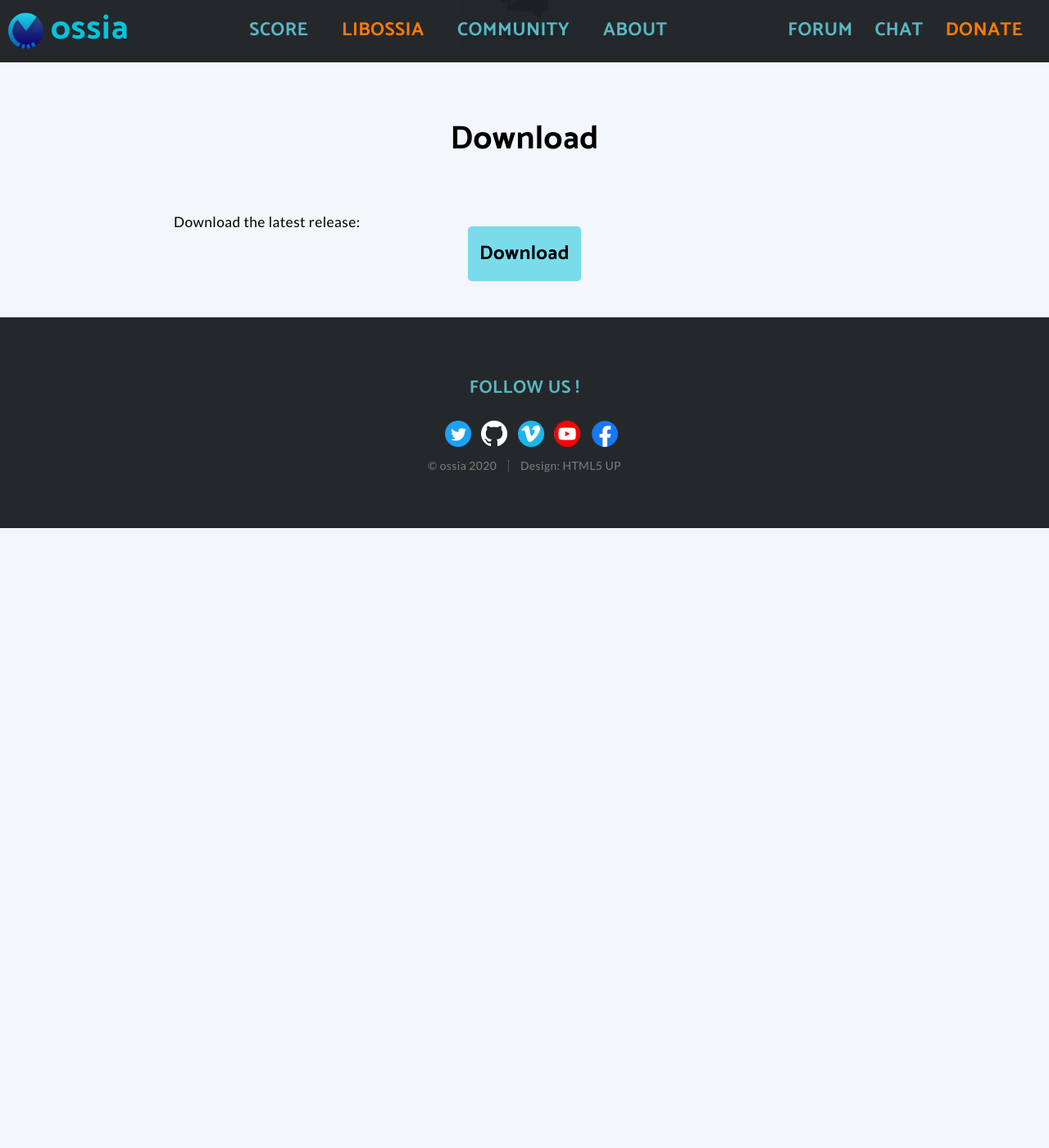
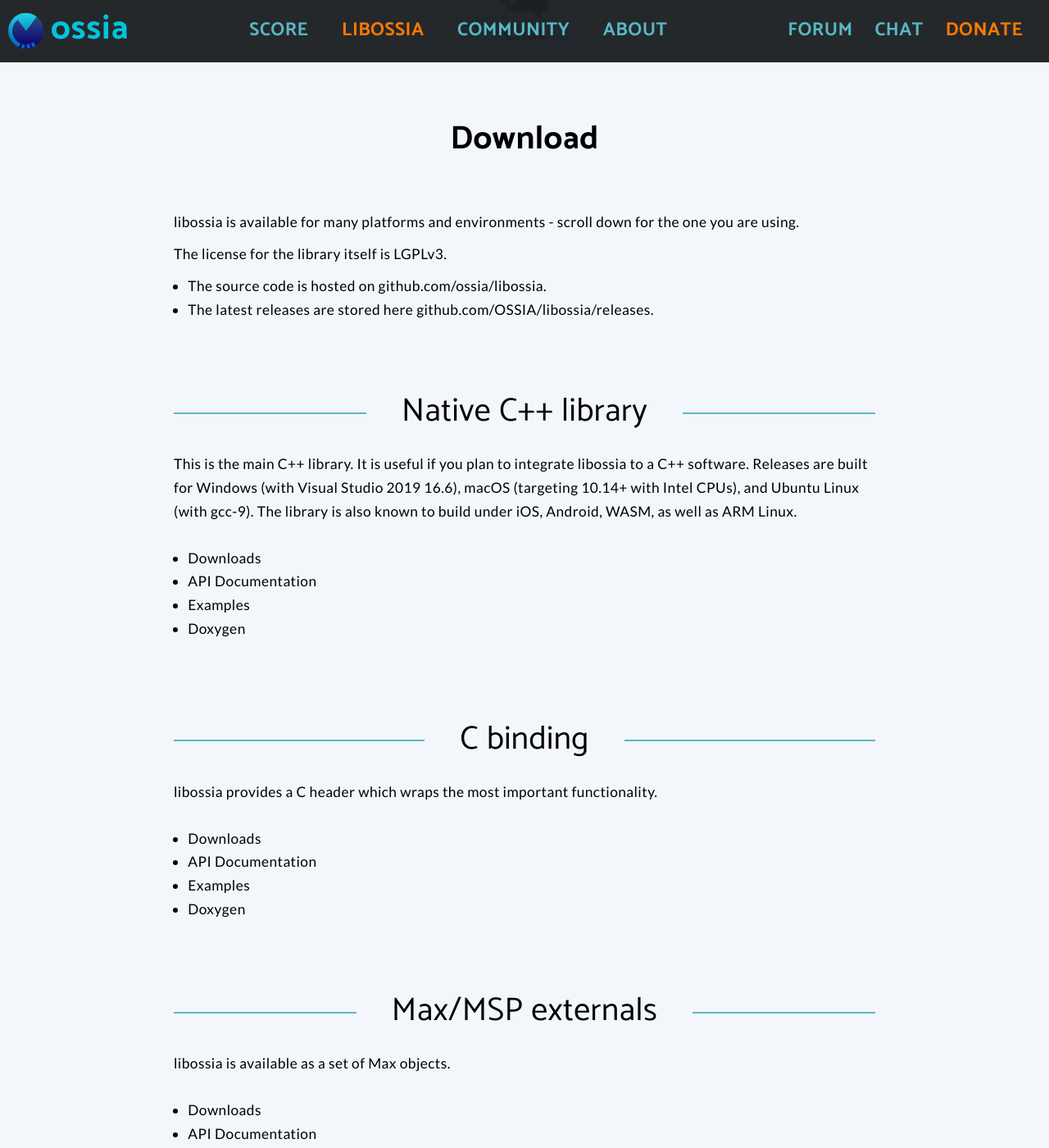
Before and after one commit to thibaudk/ossia.github.io, a Jekyll site: the page built from _pages/download-libossia.markdown, in a window 1280 px wide and 1400 px high, scrolled down 298 px. Shown: the whole window at 82% size. Built offline with Jekyll 4.4.1, drawn with Linux system fonts in a browser that asks for light colours; before the commit the page ends 942 px from its top, so only the background shows below that; some of the changed text lies outside the part shown.

Commit message:
work on libossia dl page

```diff
--- a/_pages/download-libossia.markdown
+++ b/_pages/download-libossia.markdown
@@ -6,8 +6,165 @@
 category: site-libossia
 ---
 
-Download the latest release:
+libossia is available for many platforms and environments - scroll down for the one you are using.
 
-<p align="center">
-<a href="https://github.com/OSSIA/libossia/releases" class="page-button"  target="_blank" >Download</a>
-</p>
+The license for the library itself is LGPLv3.
+
+<ul>
+<li>The source code is hosted on <a href="https://github.com/ossia/libossia">github.com/ossia/libossia</a>.</li>
+<li>The latest releases are stored here <a href="https://github.com/OSSIA/libossia/releases">github.com/OSSIA/libossia/releases</a>.</li>
+</ul>
+
+
+<div>
+  <h2 class="feature-title">Native C++ library</h2>
+  <div class="features-list">
+    This is the main C++ library. It is useful if you plan to integrate libossia to a C++ software.
+    Releases are built for Windows (with Visual Studio 2019 16.6), macOS (targeting 10.14+ with Intel CPUs), and Ubuntu Linux (with gcc-9).
+    The library is also known to build under iOS, Android, WASM, as well as ARM Linux.
+    </div><br/>
+    <div class="features-list">
+    <ul>
+    <li><a href="">Downloads</a></li>
+    <li><a href="">API Documentation</a></li>
+    <li><a href="">Examples</a></li>
+    <li><a href="">Doxygen</a></li>
+    </ul>
+  </div>
+
+  <h2 class="feature-title">C binding</h2>
+  <div class="features-list">
+    libossia provides a C header which wraps the most important functionality.
+  </div><br/>
+  <div>
+    <ul>
+    <li><a href="">Downloads</a></li>
+    <li><a href="">API Documentation</a></li>
+    <li><a href="">Examples</a></li>
+    <li><a href="">Doxygen</a></li>
+    </ul>
+  </div>
+
+<!--
+  <h2 class="feature-title">Unreal Engine integration</h2>
+  <div class="features-list">
+    libossia provides a C header which wraps the most important functionality.
+  </div><br/>
+  <div>
+    <ul>
+    <li><a href="">Downloads</a></li>
+    <li><a href="">API Documentation</a></li>
+    <li><a href="">Examples</a></li>
+    <li><a href="">Doxygen</a></li>
+    </ul>
+  </div>
+-->
+  <h2 class="feature-title">Max/MSP externals</h2>
+  <div class="features-list">
+    libossia is available as a set of Max objects.
+    </div><br/>
+    <div>
+    <ul>
+    <li><a href="">Downloads</a></li>
+    <li><a href="">API Documentation</a></li>
+    <li><a href="">Examples</a></li>
+    </ul>
+  </div>
+
+  <h2 class="feature-title">PureData externals</h2>
+  <div class="features-list">
+    libossia is available as a set of PureData objects. It is also supported for PurrData.
+    </div><br/>
+    <div>
+    <ul>
+    <li><a href="">Downloads</a></li>
+    <li><a href="">API Documentation</a></li>
+    <li><a href="">Examples</a></li>
+    </ul>
+  </div>
+
+  <h2 class="feature-title">C# & Unity3D bindings</h2>
+  <div class="features-list">
+    libossia provides a C# binding. An additional Unity3D GameObject integration layer is available.
+    The library ships as an asset that can be copied into your project.
+    </div><br/>
+    <div>
+    <ul>
+    <li><a href="">Downloads</a></li>
+    <li><a href="">API Documentation</a></li>
+    <li><a href="">Examples</a></li>
+    </ul>
+  </div>
+
+  <h2 class="feature-title">Java, Processing, OpenRNDR bindings</h2>
+  <div class="features-list">
+    libossia provides JVM bindings, which allows it to be used with Processing, etc.
+    </div><br/>
+    <div>
+    <ul>
+    <li><a href="">Downloads</a></li>
+    <li><a href="">API Documentation</a></li>
+    <li><a href="">Examples</a></li>
+    </ul>
+  </div>
+
+  <h2 class="feature-title">OpenFrameworks addon</h2>
+  <div class="features-list">
+    libossia is available as an OpenFrameworks extension.
+    </div><br/>
+    <div>
+    <ul>
+    <li><a href="">Downloads</a></li>
+    <li><a href="">API Documentation</a></li>
+    <li><a href="">Examples</a></li>
+    </ul>
+  </div>
+
+  <h2 class="feature-title">SuperCollider integration</h2>
+  <div class="features-list">
+    libossia is available for SuperCollider.
+    </div><br/>
+    <div>
+    <ul>
+    <li><a href="">Downloads</a></li>
+    <li><a href="">API Documentation</a></li>
+    <li><a href="">Examples</a></li>
+    </ul>
+  </div>
+
+  <h2 class="feature-title">Qt / QML integration</h2>
+  <div class="features-list">
+    libossia integrates with the QML markup language, to easily build performant user interfaces.
+    </div><br/>
+    <div>
+    <ul>
+    <li><a href="">Downloads</a></li>
+    <li><a href="">API Documentation</a></li>
+    <li><a href="">Examples</a></li>
+    </ul>
+  </div>
+
+  <h2 class="feature-title">Python integration</h2>
+  <div class="features-list">
+    libossia is useable from Python.
+    </div><br/>
+    <div>
+    <ul>
+    <li><a href="">Downloads</a></li>
+    <li><a href="">API Documentation</a></li>
+    <li><a href="">Examples</a></li>
+    </ul>
+  </div>
+
+  <h2 class="feature-title">Faust architecture</h2>
+  <div class="features-list">
+    libossia provides a Faust architecture file.
+    </div><br/>
+    <div>
+    <ul>
+    <li><a href="">Downloads</a></li>
+    <li><a href="">API Documentation</a></li>
+    <li><a href="">Examples</a></li>
+    </ul>
+  </div>
+</div>
```
Also changed, not shown: 1 other file.
